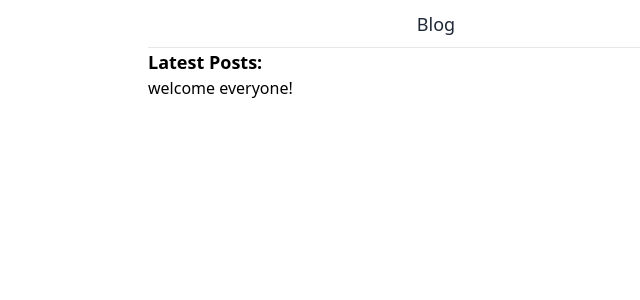
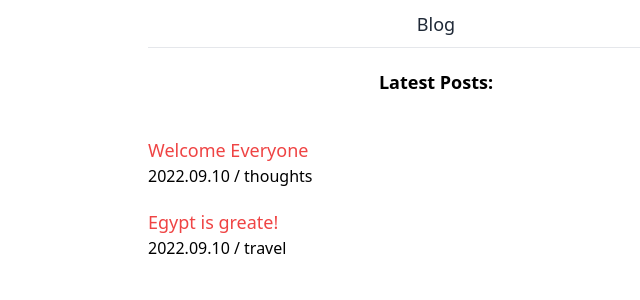
Before and after one commit to David-Byun/front, a Next.js app: page /blog in a window 1280 px wide. Shown: the top 300 px of the page, without its empty margins (204-844 px from the left). Built offline with nearby package versions, Linux system fonts and the light colour scheme.

Commit message:
19.10 getStaticProps Recap

```diff
--- a/pages/blog.tsx
+++ b/pages/blog.tsx
@@ -1,24 +1,46 @@
 import Layout from "@components/layout";
 import { readdirSync, readFileSync } from "fs";
 import matter from "gray-matter";
+import { NextPage } from "next";
 
-export default function Blog() {
+interface Post {
+  title: string;
+  data: string;
+  category: string;
+}
+
+const Blog: NextPage<{ posts: Post[] }> = ({ posts }) => {
   return (
     <Layout title="Blog" seoTitle="Blog">
-      <h1 className="font-semibold text-lg">Latest Posts:</h1>
+      <h1 className="font-semibold text-lg text-center my-10 mt-5">
+        Latest Posts:
+      </h1>
       <ul>
-        <li>welcome everyone!</li>
+        {posts.map((post, index) => (
+          <div key={index} className="mb-5">
+            <span className="text-lg text-red-500">{post.title}</span>
+            <div>
+              <span>
+                {post.data} / {post.category}
+              </span>
+            </div>
+          </div>
+        ))}
       </ul>
     </Layout>
   );
+};
+
+export async function getStaticProps() {
+  const blogPosts = readdirSync("./posts").map((file) => {
+    const content = readFileSync(`./posts/${file}`, "utf-8");
+    return matter(content).data;
+  });
+  return {
+    props: {
+      posts: blogPosts,
+    },
+  };
 }
 
-export async function getStaticProps() {
-  readdirSync("./posts").forEach((file) => {
-    const content = readFileSync(`./posts/${file}`, "utf-8");
-    console.log(matter(content));
-  });
-  return {
-    props: {},
-  };
-}
+export default Blog;
--- /dev/null
+++ b/posts/02-my-trip-to-egypt.md
@@ -0,0 +1,9 @@
+---
+title: Egypt is greate!
+data: 2022.09.10
+category: travel
+---
+
+# Travel more. Buy less stuff.
+
+Get fat.
```
